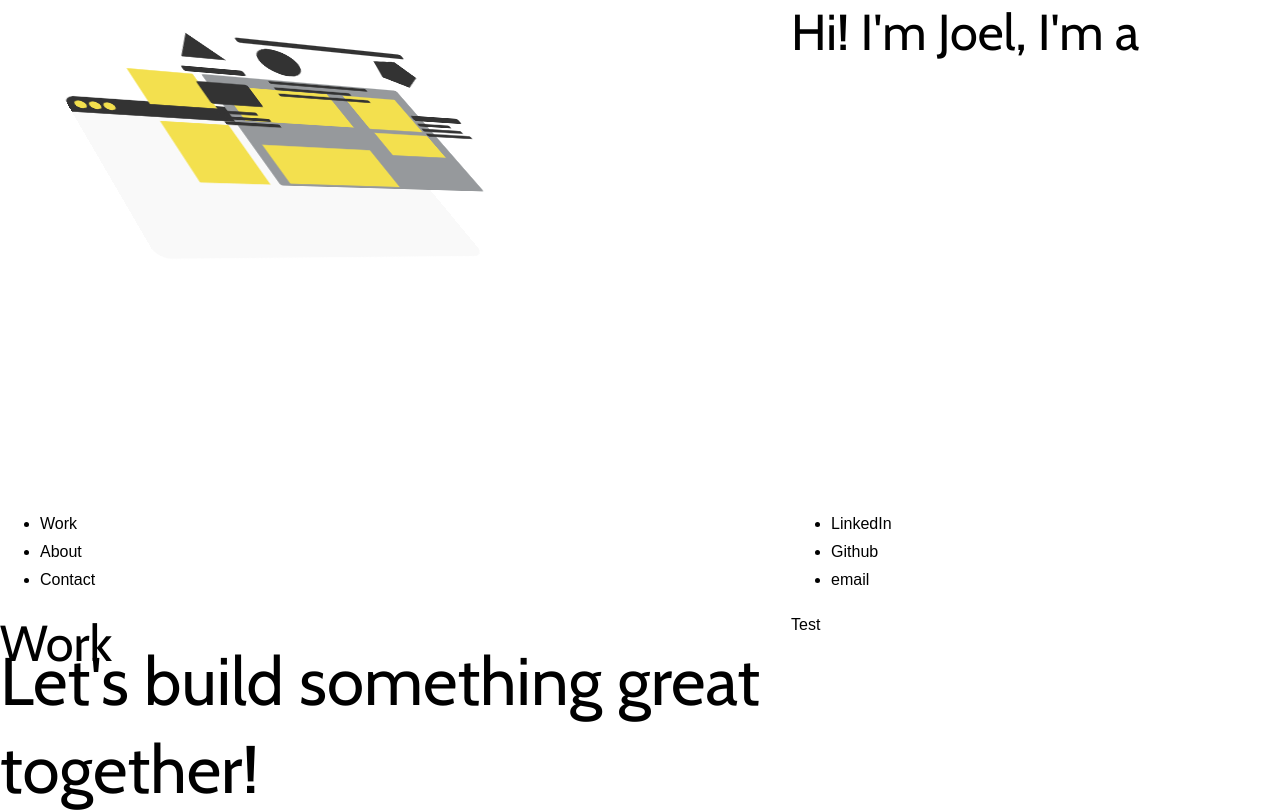
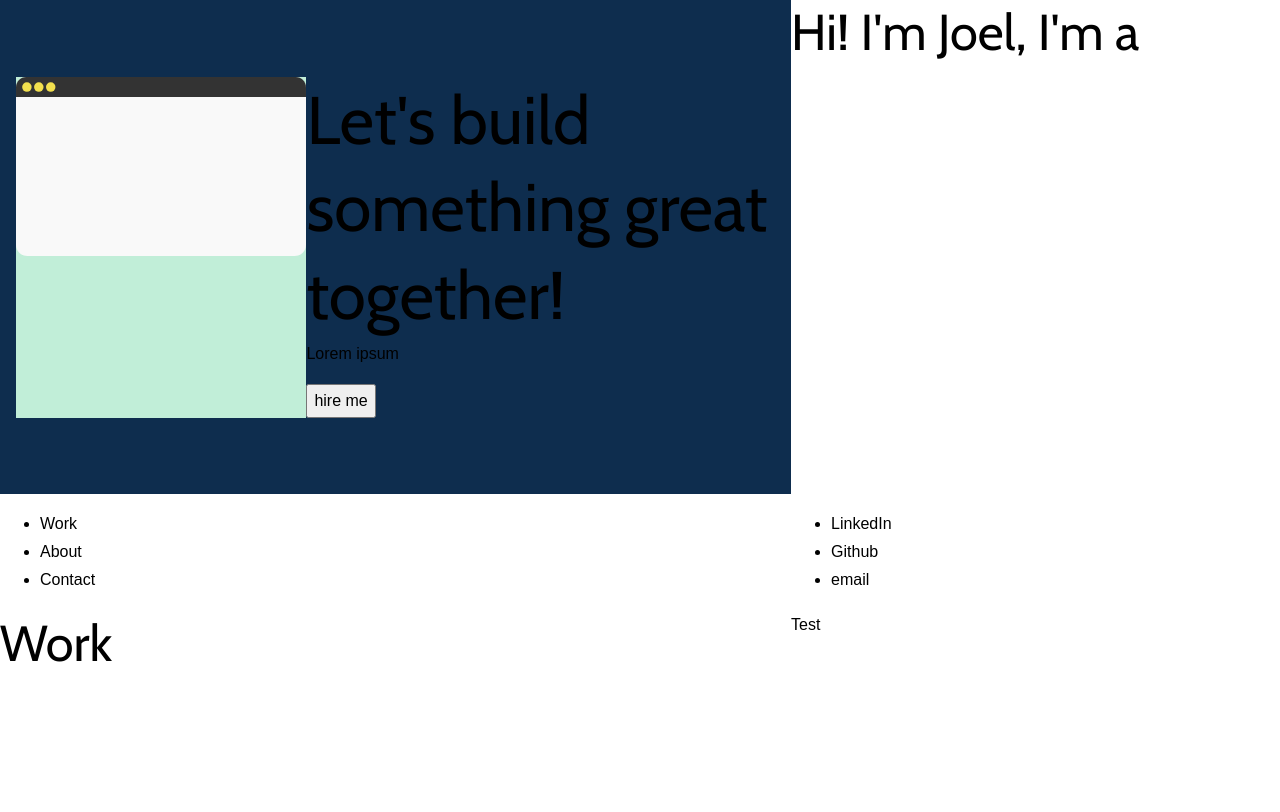
Before and after one commit to wayfaringjou/portfolio-react, a React (Create React App) app: page / in a window 1280 px wide. Shown: the top 812 px of the page. Built offline with nearby package versions, Linux system fonts and the light colour scheme; no server answers.

Commit message:
Add typescale mixin and main grid setup in lan

```diff
--- a/src/components/views/Root/Presentation/Presentation.tsx
+++ b/src/components/views/Root/Presentation/Presentation.tsx
@@ -45,23 +45,17 @@ const Presentation = (): ReactElement => {
 
   return (
     <>
-      <section className="">
-        <div className="">
-          <div className="final__layers">
-            {/*
-            <div className="" />
-            <div className="" />
-            <div className="" />
-            <div className="" />
-            <div className="" />
-            <div className="" />
-            */}
-            <img src={backdrop} alt="back layer" className="back" />
-            <img src={layout} alt="mid layer" className="mid" />
-            <img src={content} alt="top layer" className="top" />
+      <section className="cover bg-5">
+        <div className="with-adjacent centered">
+          <div className="bg-1">
+            <img src={backdrop} alt="img" />
           </div>
-          <div>
+          <div className="">
             <h1 className="">Let&apos;s build something great together!</h1>
+            <p>
+              Lorem ipsum
+            </p>
+            <button type="button">hire me</button>
           </div>
         </div>
       </section>
--- a/src/scss/_lab.scss
+++ b/src/scss/_lab.scss
@@ -1,5 +1,6 @@
 @use './global/design-tokens/dimensions';
 @use './global/design-tokens/colors';
+@use './composition/breakpoints' as *;
 @use 'sass:map';
 @use 'sass:color';
 @use 'sass:list';
@@ -34,10 +35,15 @@
 
 .main-grid {
   display: grid;
-  grid-template-columns: 1vw * dimensions.$A 1vw * dimensions.$B;
-  grid-template-rows: 1vh * dimensions.$A 1vh * (
-      dimensions.$B - (dimensions.$B / dimensions.$phi)
-    ) 100vh;
+  grid-template-columns: 1fr;
+}
+@include mq(sm) {
+  .main-grid {
+    grid-template-columns: 1vw * dimensions.$A 1vw * dimensions.$B;
+    grid-template-rows: 1vh * dimensions.$A 1vh * (
+        dimensions.$B - (dimensions.$B / dimensions.$phi)
+      ) 100vh;
+  }
 }
 
 .main-grid > * {
@@ -154,31 +160,6 @@
     0.15em,
     rgba(0, 0, 0, 0.5)
   );
-}
-
-.cover {
-  display: flex;
-  flex-direction: column;
-  min-height: 100vh;
-  padding: 1rem;
-}
-
-.cover > * {
-  margin-top: 1rem;
-  margin-bottom: 1rem;
-}
-
-.cover > :first-child:not(h1) {
-  margin-top: 0;
-}
-
-.cover > :last-child:not(h1) {
-  margin-bottom: 0;
-}
-
-.cover > h1 {
-  margin-top: auto;
-  margin-bottom: auto;
 }
 
 .with-sidebar {
@@ -426,3 +407,43 @@
   transform: perspective(1200px) rotateX(60deg) rotateY(20deg) rotateZ(-25deg)
     translateX(-20px) translateY(20px) translateZ(260px);
 }
+
+.with-adjacent {
+  display: flex;
+  flex-wrap: wrap;
+}
+
+.with-adjacent > * {
+  flex-grow: 1;
+  flex-basis: 38.197%;
+}
+
+.with-adjacent > :last-child {
+  flex-basis: 0;
+  flex-grow: 999;
+}
+
+.cover {
+  display: flex;
+  flex-direction: column;
+  min-height: 100%;
+  padding: 1rem;
+}
+
+.cover > * {
+  margin-top: 1rem;
+  margin-bottom: 1rem;
+}
+
+.cover > :first-child:not(.centered) {
+  margin-top: 0;
+}
+
+.cover > :last-child:not(.centered) {
+  margin-botttom: 0;
+}
+
+.cover > .centered {
+  margin-top: auto;
+  margin-bottom: auto;
+}
--- a/src/scss/global/_typography.scss
+++ b/src/scss/global/_typography.scss
@@ -1,6 +1,58 @@
+@use 'sass:map';
 @use '../composition/breakpoints' as *;
 
 @import url('https://fonts.googleapis.com/css2?family=Cabin:ital,wght@0,400;0,500;0,600;0,700;1,400;1,500;1,600;1,700&family=Merriweather+Sans:ital,wght@0,300;0,400;0,500;0,600;0,700;0,800;1,300;1,400;1,500;1,600;1,700;1,800&display=swap');
+
+$type-scales: (
+  minor-second: 1.067,
+  major-second: 1.125,
+  minor-third: 1.2,
+  major-third: 1.25,
+  perfect-fourth: 1.333,
+  augmented-fourth: 1.414,
+  perfect-fifth: 1.5,
+  golden-ratio: 1.618,
+);
+
+$font-size-base: 1rem !default;
+$font-size-h1: $font-size-base * 2.5 !default;
+$font-size-h2: $font-size-base * 2 !default;
+$font-size-h3: $font-size-base * 1.75 !default;
+$font-size-h4: $font-size-base * 1.5 !default;
+$font-size-h5: $font-size-base * 1.25 !default;
+$font-size-h6: $font-size-base !default;
+
+@debug $font-size-h5;
+
+@mixin create-headings($type-scale-key) {
+  $type-scale: map.get($type-scales, $type-scale-key);
+
+  $font-size-h6: $font-size-base;
+  $font-size-h5: $font-size-h6 * $type-scale;
+  $font-size-h4: $font-size-h5 * $type-scale;
+  $font-size-h3: $font-size-h4 * $type-scale;
+  $font-size-h2: $font-size-h3 * $type-scale;
+  $font-size-h1: $font-size-h2 * $type-scale;
+
+  h1 {
+    font-size: $font-size-h1;
+  }
+  h2 {
+    font-size: $font-size-h2;
+  }
+  h3 {
+    font-size: $font-size-h3;
+  }
+  h4 {
+    font-size: $font-size-h4;
+  }
+  h5 {
+    font-size: $font-size-h5;
+  }
+  h6 {
+    font-size: $font-size-h6;
+  }
+}
 
 html {
   font-size: 100%;
@@ -12,6 +64,7 @@ body {
   font-weight: 400;
   line-height: 1.75;
   color: #000000;
+  font-size: $font-size-base;
 }
 
 p {
@@ -29,63 +82,8 @@ h5 {
   line-height: 1.3;
 }
 
-h1 {
-  font-size: 4.209rem;
-  @include mq(lg) {
-    font-size: 7.594rem;
-  }
+@include create-headings('major-third');
+
+@include mq(lg) {
+  @include create-headings('perfect-fourth');
 }
-
-h2 {
-  font-size: 3.157rem;
-  @include mq(lg) {
-    font-size: 5.063rem;
-  }
-}
-
-h3 {
-  font-size: 3.157rem;
-  @include mq(lg) {
-    font-size: 3.375rem;
-  }
-}
-
-h4 {
-  font-size: 1.777rem;
-  @include mq(lg) {
-    font-size: 2.25rem;
-  }
-}
-
-h5 {
-  font-size: 1.333rem;
-  @include mq(lg) {
-    font-size: 1.5rem;
-  }
-}
-
-h1 {
-  margin-top: 0;
-  font-size: 4.209rem;
-}
-
-h2 {
-  font-size: 3.157rem;
-}
-
-h3 {
-  font-size: 2.369rem;
-}
-
-h4 {
-  font-size: 1.777rem;
-}
-
-h5 {
-  font-size: 1.333rem;
-}
-
-small,
-.text_small {
-  font-size: 0.667rem;
-}
```
